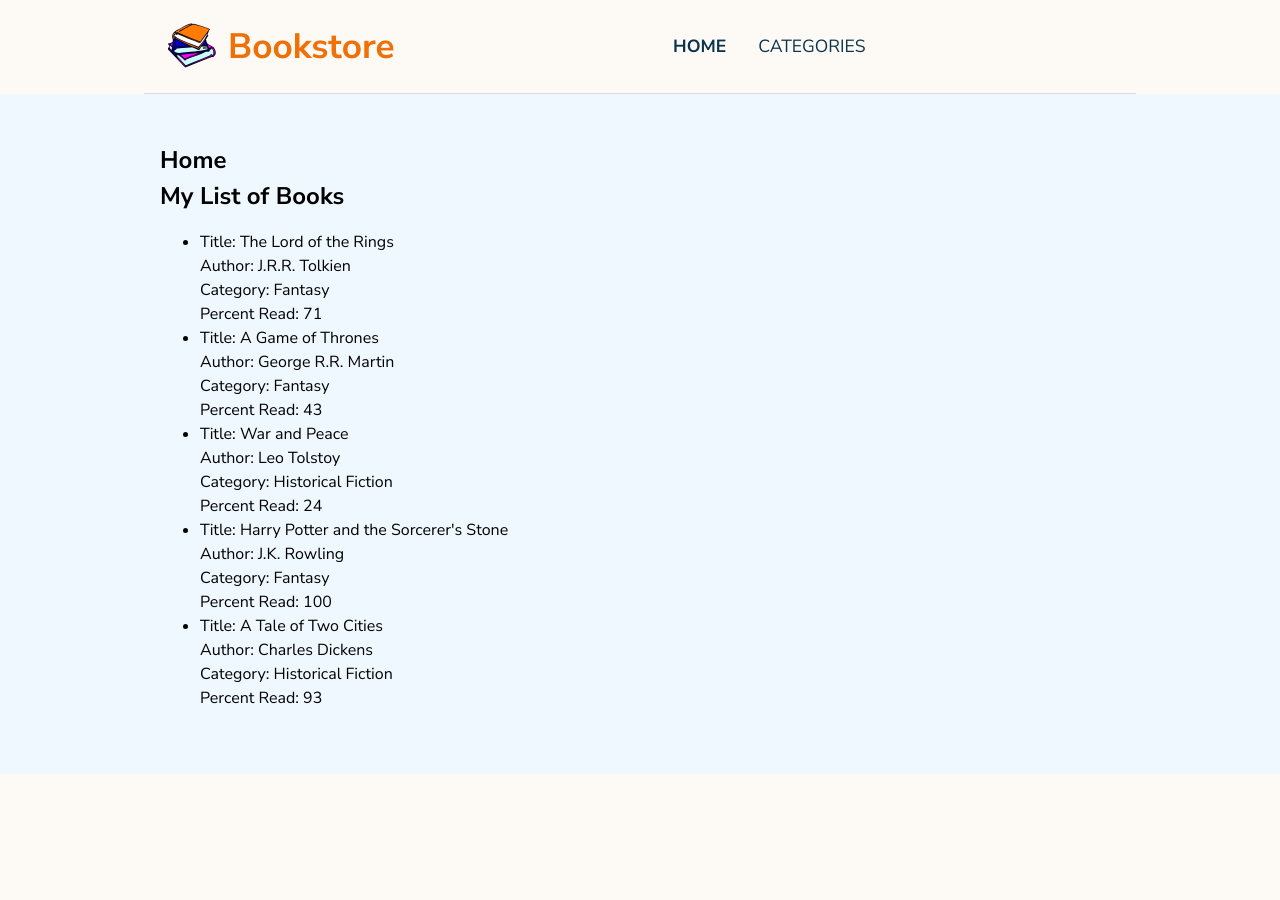
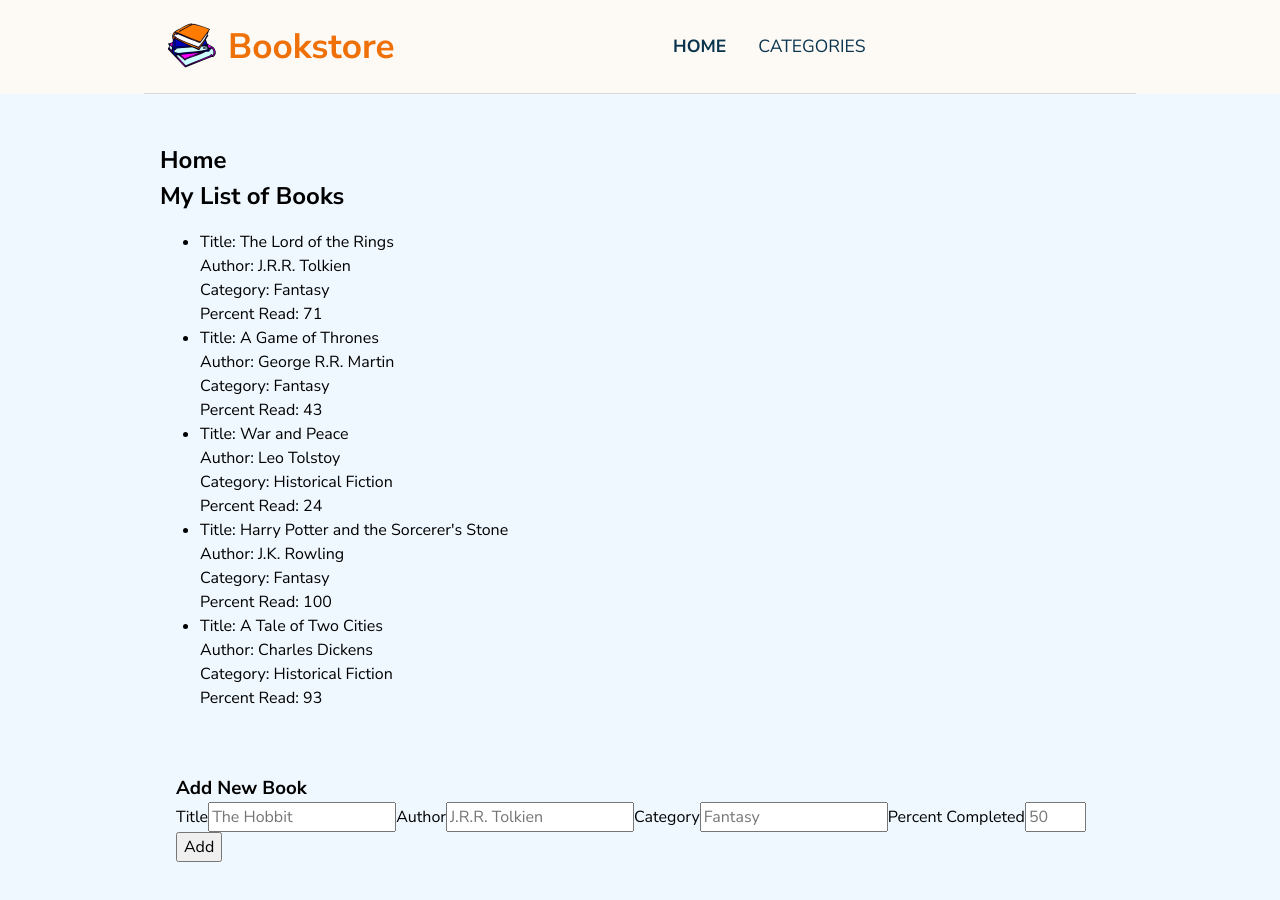
Before and after one commit to henokkhm/microverse-bookstore-app, a React (Create React App) app: page / in a window 1280 px wide. Shown: the top 900 px of the page. Before the commit the page ends 800 px from the top, so only its background shows below. Built offline with nearby package versions, Linux system fonts and the light colour scheme.

Commit message:
Add 'add new book form' component

```diff
--- /dev/null
+++ b/src/components/AddBookForm.js
@@ -0,0 +1,58 @@
+function AddBookForm() {
+  return (
+    <section>
+      <h1>Add New Book</h1>
+      <form action="#">
+        <label htmlFor="title">
+          <span>Title</span>
+          <input
+            type="text"
+            id="title"
+            name="title"
+            placeholder="The Hobbit"
+            required
+          />
+        </label>
+
+        <label htmlFor="author">
+          <span>Author</span>
+          <input
+            type="text"
+            id="author"
+            name="author"
+            placeholder="J.R.R. Tolkien"
+            required
+          />
+        </label>
+
+        <label htmlFor="category">
+          <span>Category</span>
+          <input
+            type="text"
+            id="category"
+            name="category"
+            placeholder="Fantasy"
+            required
+          />
+        </label>
+
+        <label htmlFor="percentCompleted">
+          <span>Percent Completed</span>
+          <input
+            type="number"
+            id="percentCompleted"
+            name="percentCompleted"
+            placeholder="50"
+            min="0"
+            max="100"
+            required
+          />
+        </label>
+
+        <button type="submit">Add</button>
+      </form>
+    </section>
+  );
+}
+
+export default AddBookForm;
--- a/src/pages/Home.js
+++ b/src/pages/Home.js
@@ -1,10 +1,12 @@
 import BookList from '../components/BookList';
+import AddBookForm from '../components/AddBookForm';
 
 function Home() {
   return (
     <section>
       <h1>Home</h1>
       <BookList />
+      <AddBookForm />
     </section>
   );
 }
```
